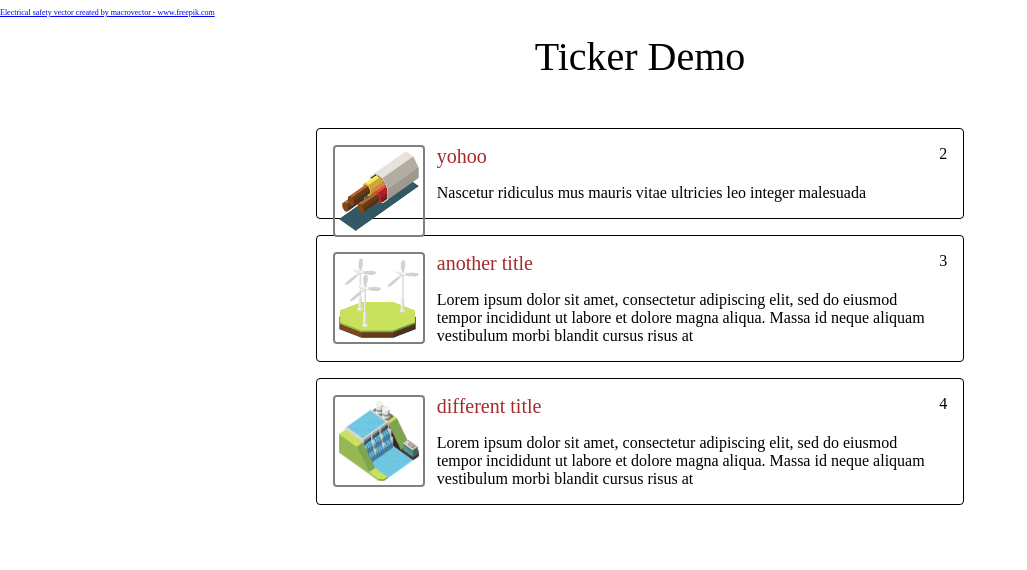
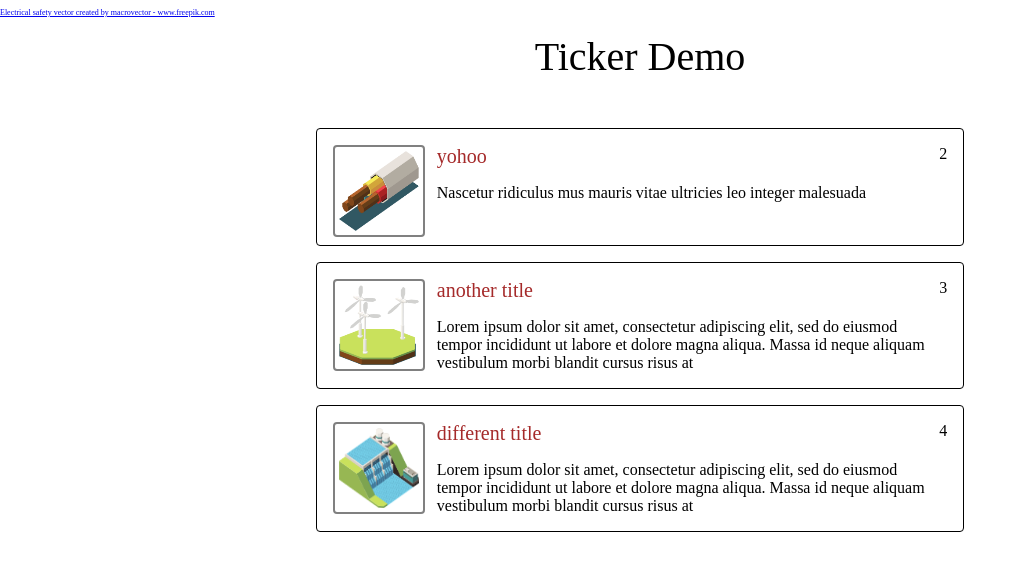
Before and after one commit to eldar158/ticker-demo, a React (Create React App) app: page / in a window 1280 px wide. Shown: the top 570 px of the page, without its empty margins (0-1027 px from the left). Built offline with nearby package versions, Linux system fonts and the light colour scheme; the HTML template or start-up script is replaced by a standard one.

Commit message:
fixed PostBlock minimum size

```diff
--- a/src/components/PostList/PostBlock/PostBlock.css
+++ b/src/components/PostList/PostBlock/PostBlock.css
@@ -1,6 +1,11 @@
 .PostBlock {
+  --imageSize: 5rem;
+  --imagePadding: 0.25rem;
+
   margin: 1rem auto;
+
   width: 80%;
+  min-height: calc(var(--imageSize) + var(--imagePadding));
 
   padding: 1rem;
   border: 1px solid black;
@@ -13,10 +18,6 @@
       -ms-transition: all 0.7s ease-out;
        -o-transition: all 0.7s ease-out;
           transition: all 0.7s ease-out;
-
-
-  --imageSize: 5rem;
-  --imagePadding: 0.25rem;
 }
 
 .PostBlock .postId {
```
